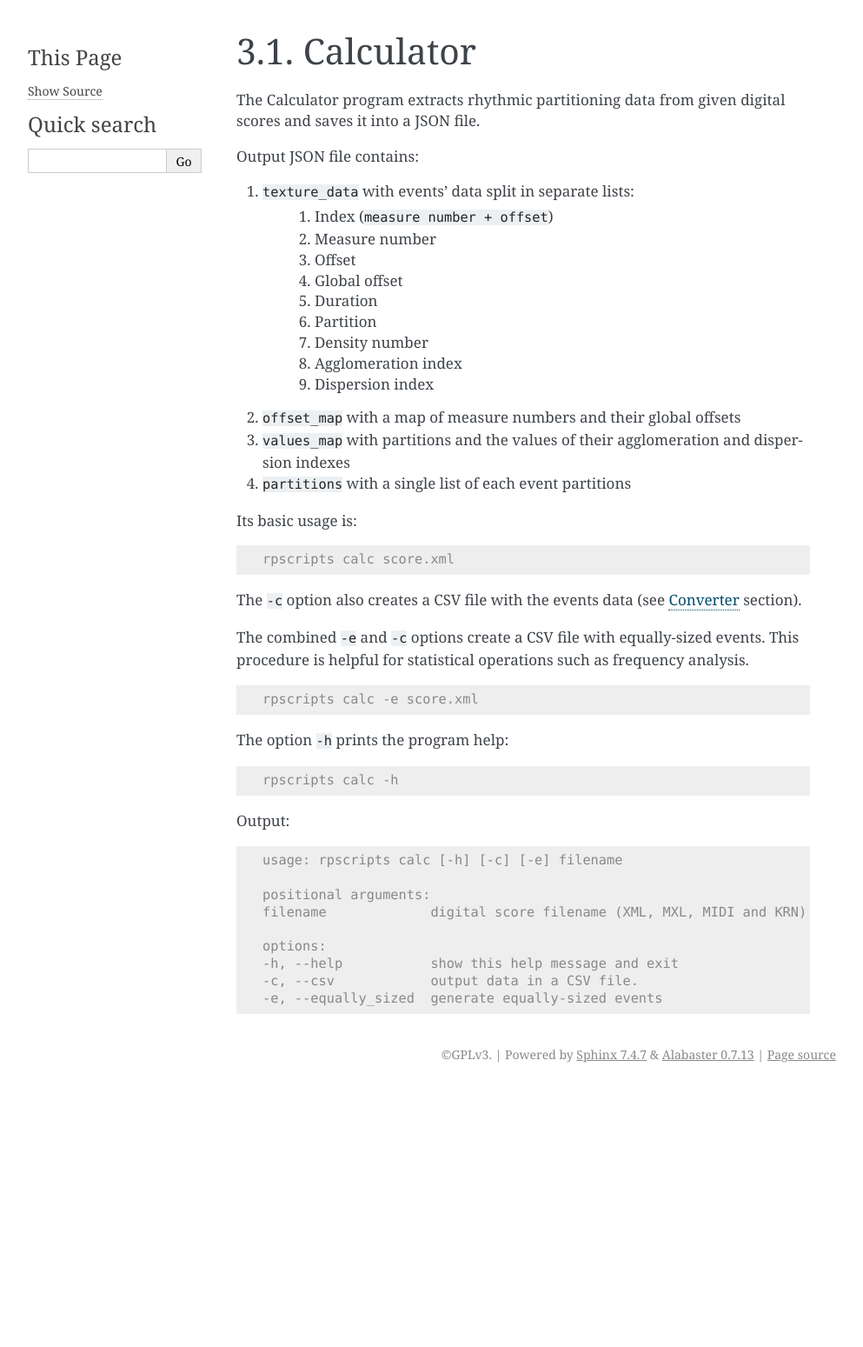
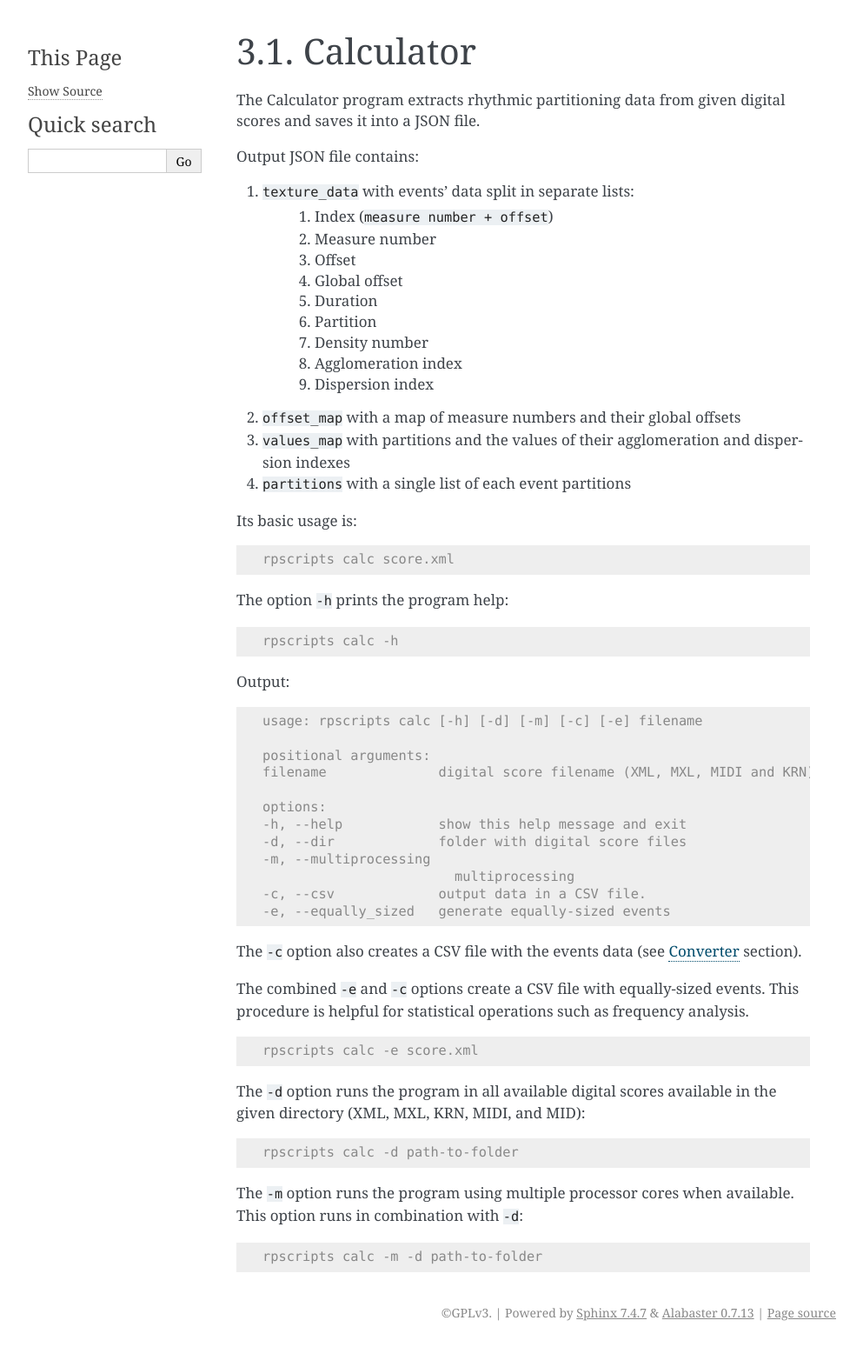
Before and after one commit to msampaio/rpScripts, a Sphinx documentation site: the page built from docs/source/programs/calculator.rst, in a window 1280 px wide. Shown: the whole page at 87% size, without its empty margins (148-1141 px from the left). Built offline with Sphinx 7.4.7, drawn with Linux system fonts in a browser that asks for light colours; before the commit the page ends 1252 px from its top, so only the background shows below that.

Commit message:
Add multiprocessing and directory processing documentation

```diff
--- a/docs/source/programs/calculator.rst
+++ b/docs/source/programs/calculator.rst
@@ -25,14 +25,6 @@ Its basic usage is:
 
     rpscripts calc score.xml
 
-The ``-c`` option also creates a CSV file with the events data (see :doc:`converter` section).
-
-The combined ``-e`` and ``-c`` options create a CSV file with equally-sized events. This procedure is helpful for statistical operations such as frequency analysis.
-
-.. code-block:: console
-
-    rpscripts calc -e score.xml
-
 The option ``-h`` prints the program help:
 
 .. code-block:: console
@@ -43,12 +35,35 @@ Output:
 
 .. code-block:: console
 
-    usage: rpscripts calc [-h] [-c] [-e] filename
+    usage: rpscripts calc [-h] [-d] [-m] [-c] [-e] filename
 
     positional arguments:
-    filename             digital score filename (XML, MXL, MIDI and KRN)
+    filename              digital score filename (XML, MXL, MIDI and KRN)
 
     options:
-    -h, --help           show this help message and exit
-    -c, --csv            output data in a CSV file.
-    -e, --equally_sized  generate equally-sized events
+    -h, --help            show this help message and exit
+    -d, --dir             folder with digital score files
+    -m, --multiprocessing
+                            multiprocessing
+    -c, --csv             output data in a CSV file.
+    -e, --equally_sized   generate equally-sized events
+
+The ``-c`` option also creates a CSV file with the events data (see :doc:`converter` section).
+
+The combined ``-e`` and ``-c`` options create a CSV file with equally-sized events. This procedure is helpful for statistical operations such as frequency analysis.
+
+.. code-block:: console
+
+    rpscripts calc -e score.xml
+
+The ``-d`` option runs the program in all available digital scores available in the given directory (XML, MXL, KRN, MIDI, and MID):
+
+.. code-block:: console
+
+    rpscripts calc -d path-to-folder
+
+The ``-m`` option runs the program using multiple processor cores when available. This option runs in combination with ``-d``:
+
+.. code-block:: console
+
+    rpscripts calc -m -d path-to-folder
```
